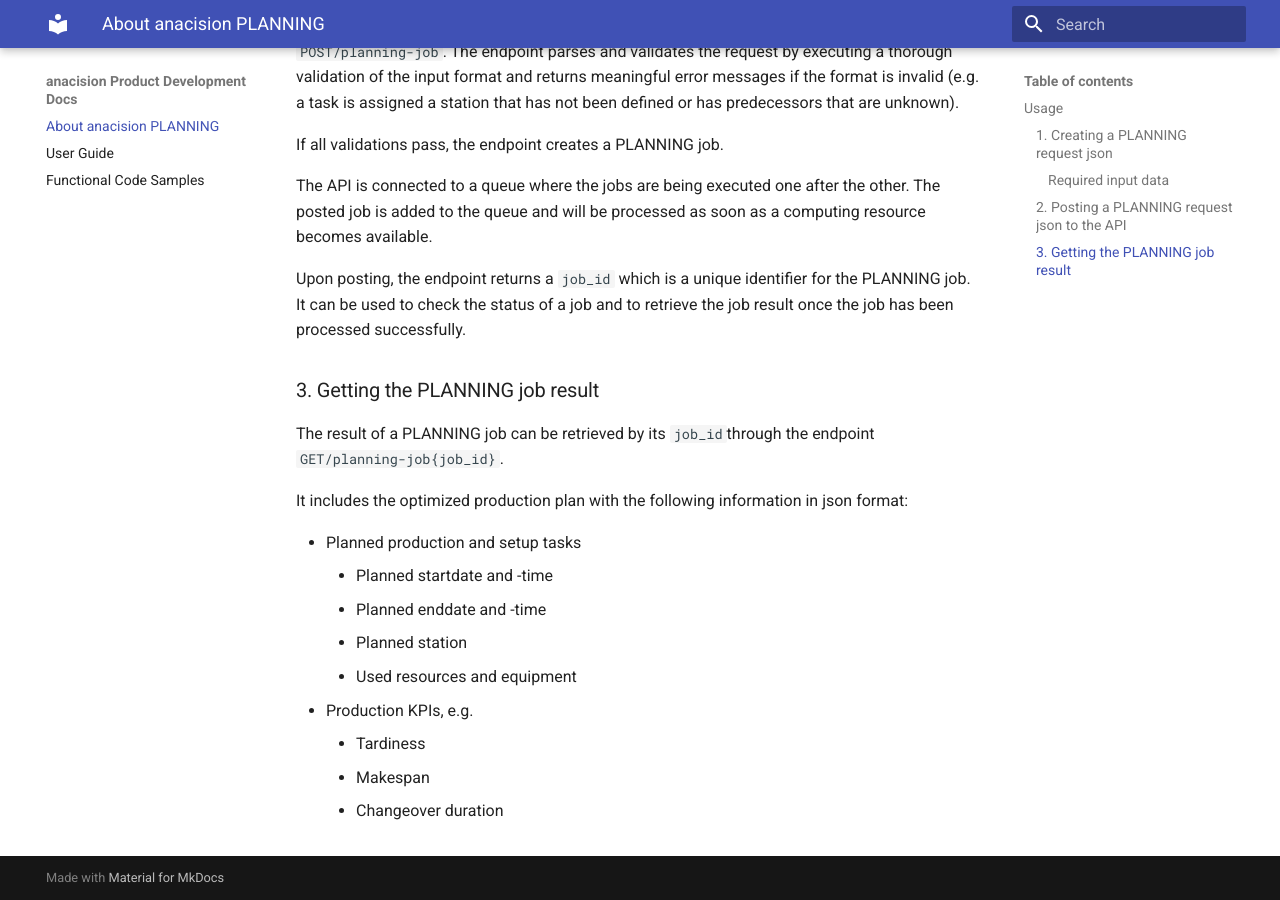
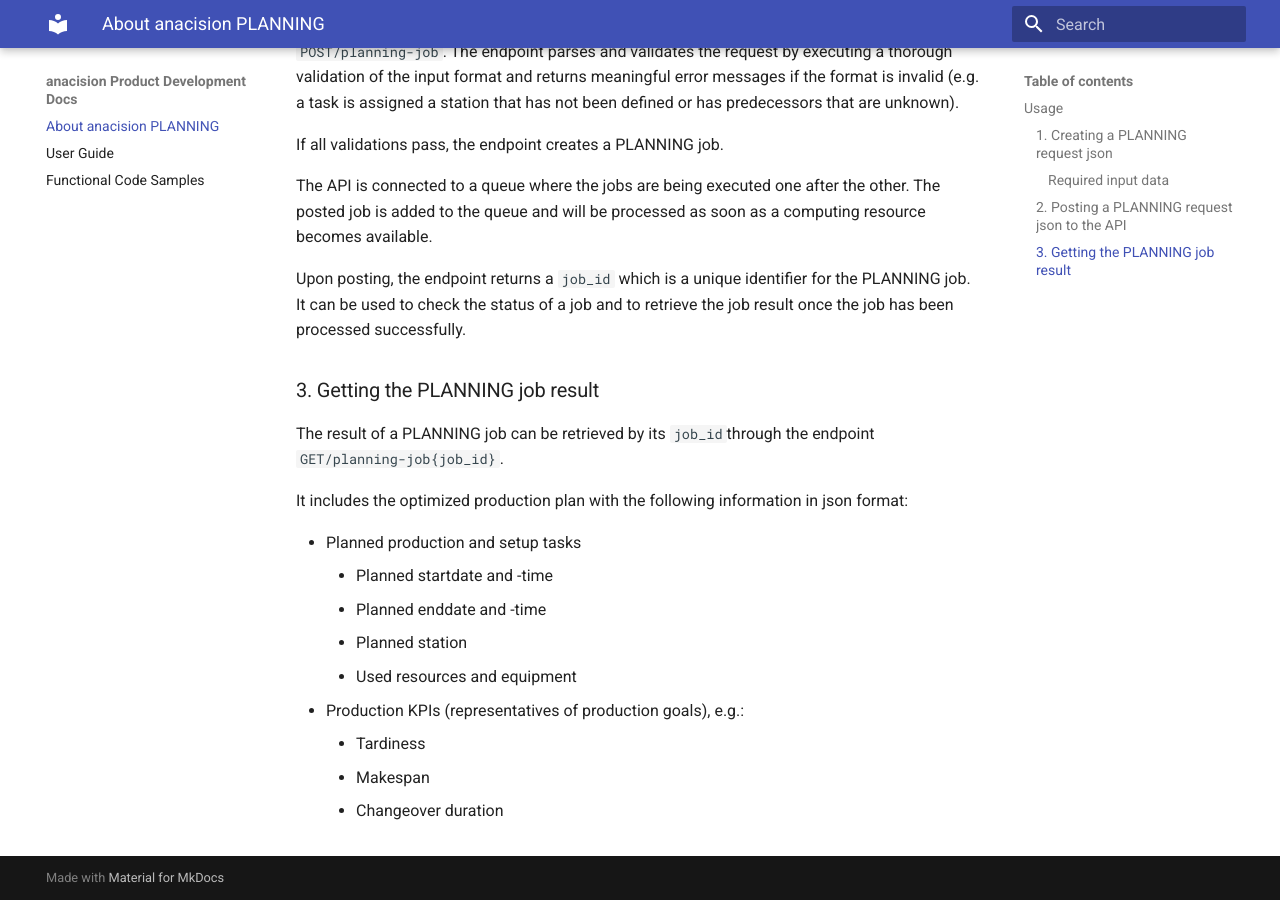
Before and after one commit to anacision/anacision-planning-user-guide, an MkDocs documentation site: the page built from docs/user_documentation/about_anacision_planning.md, in a window 1280 px wide and 900 px high, scrolled down 2401 px. Built offline with MkDocs 1.6.1 and Material for MkDocs 9.7.7, drawn with Linux system fonts in a browser that asks for light colours.

Commit message:
style: typo

```diff
--- a/docs/user_documentation/about_anacision_planning.md
+++ b/docs/user_documentation/about_anacision_planning.md
@@ -96,7 +96,7 @@
     * Planned enddate and -time
     * Planned station
     * Used resources and equipment
-* Production KPIs, e.g.
+* Production KPIs (representatives of production goals), e.g.:
     * Tardiness
     * Makespan
     * Changeover duration
```
